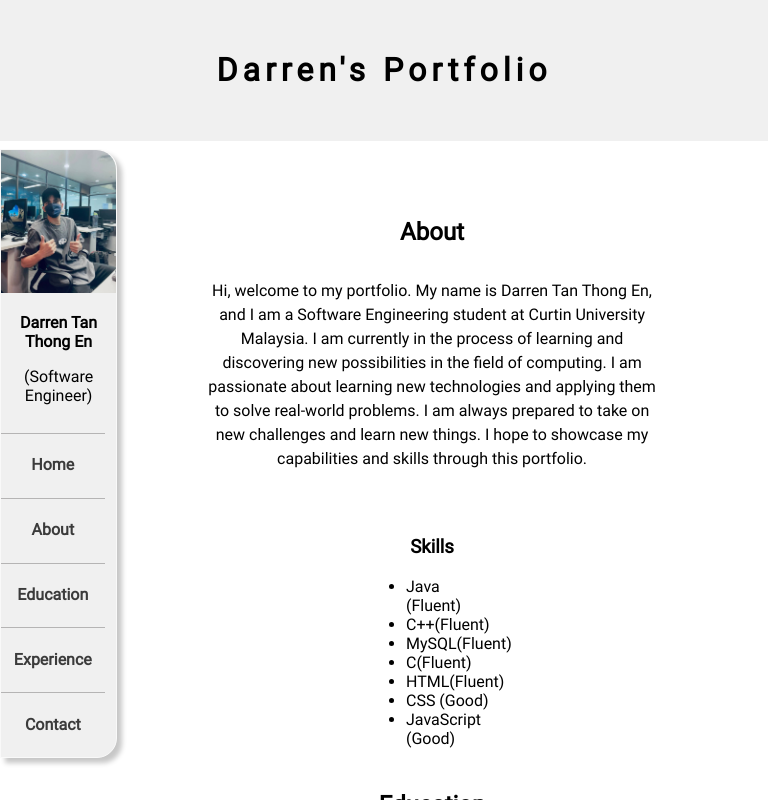
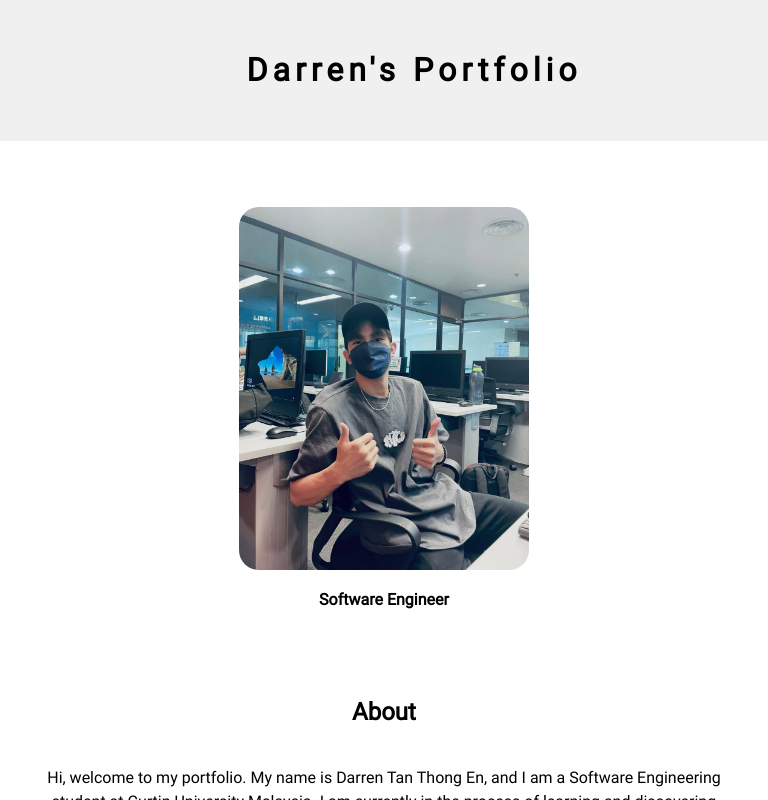
Before and after one commit to darren2581/WebsiteTesting1, a Next.js app: page / in a window 768 px wide. Built offline with nearby package versions, Linux system fonts and the light colour scheme.

Commit message:
Update globals.css

```diff
--- a/app/globals.css
+++ b/app/globals.css
@@ -185,8 +185,8 @@ legend{
   }
 }
 
-/*Ipad*/
-@media only screen and (max-width: 1180px) and (min-width: 430){
+/*landscape mobile and ipad*/
+@media only screen and (max-width: 1180px) and (min-width: 430px){
   header{
     width: 100%;
   }
@@ -207,6 +207,8 @@ legend{
 
   .profileMobile{
     display: block;
+    width: 70%;
+    margin: 0 auto;
   }
 
   ul{
```
